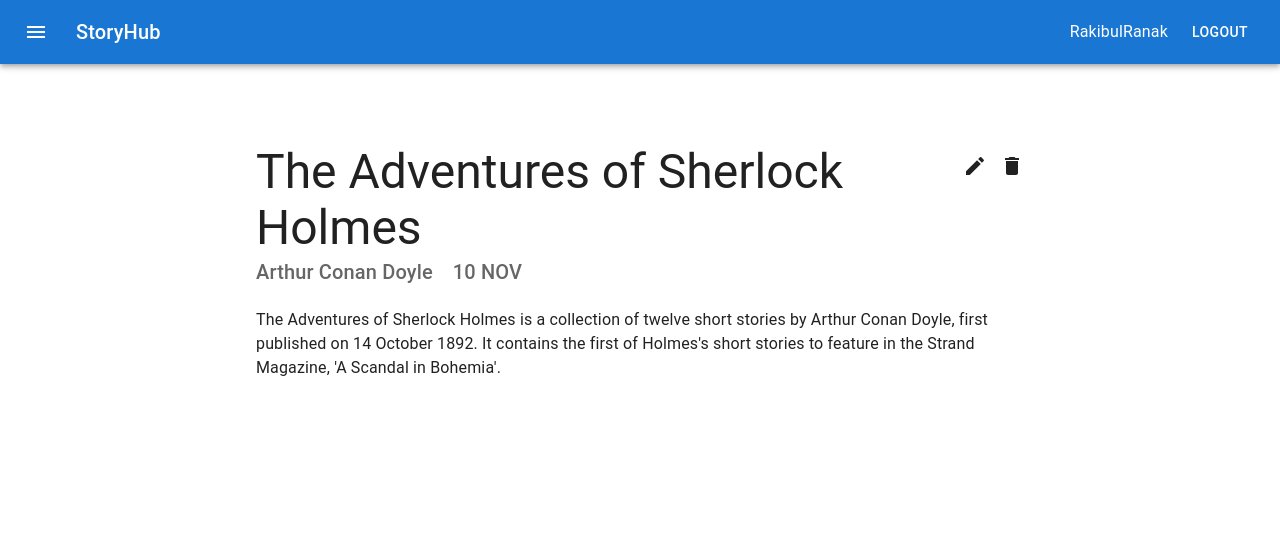
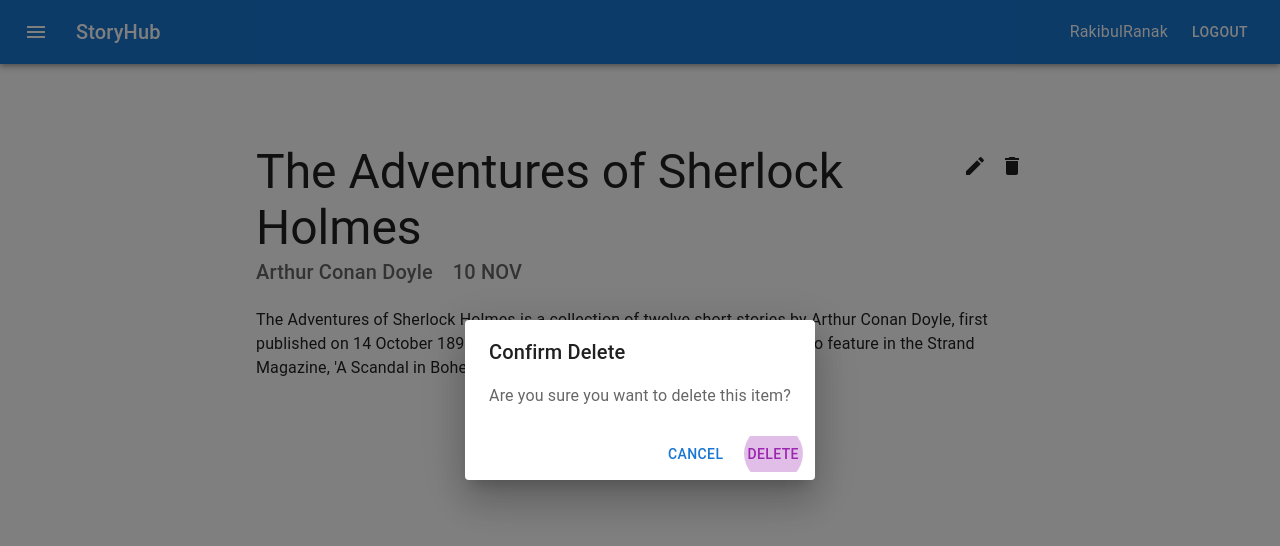
Before and after one commit to RakibulRanak/StoryBook-Frontend, a React (Create React App) app: page /stories/1 in a window 1280 px wide. Both pictures are taken after a click on the icon 1012 px from the left and 166 px from the top of the page. Shown: the top 546 px of the page. Built offline with nearby package versions, Linux system fonts and the light colour scheme.

Commit message:
Implement Delete Story

```diff
--- /dev/null
+++ b/src/components/generic/ConfirmDeleteDialog.tsx
@@ -0,0 +1,48 @@
+import { FC, useState } from "react";
+import {
+    Button,
+    Dialog,
+    DialogActions,
+    DialogContent,
+    DialogContentText,
+    DialogTitle,
+} from '@mui/material/';
+import { useAppDispatch } from "../../app/hook";
+import { deleteStory } from "../../features/storySlice";
+
+
+export const ConfirmDeleteDialog = (props: any) => {
+    const [open, setOpen] = useState(true);
+    const dispatch = useAppDispatch();
+
+    const handleDelete = () => {
+        props.close()
+        dispatch(deleteStory(props.id))
+    };
+
+    return (
+        <div>
+            <Dialog
+                open={open}
+                onClose={props.close}
+                aria-labelledby="alert-dialog-title"
+                aria-describedby="alert-dialog-description"
+            >
+                <DialogTitle id="alert-dialog-title">{"Confirm Delete"}</DialogTitle>
+                <DialogContent>
+                    <DialogContentText id="alert-dialog-description">
+                        Are you sure you want to delete this item?
+                    </DialogContentText>
+                </DialogContent>
+                <DialogActions>
+                    <Button onClick={props.close} color="primary">
+                        Cancel
+                    </Button>
+                    <Button onClick={handleDelete} color="secondary" autoFocus>
+                        Delete
+                    </Button>
+                </DialogActions>
+            </Dialog>
+        </div>
+    );
+}
--- a/src/components/story/StoryPreviewItem.tsx
+++ b/src/components/story/StoryPreviewItem.tsx
@@ -8,6 +8,7 @@ import Edit from "@mui/icons-material/Edit";
 import DeleteIcon from '@mui/icons-material/Delete';
 import StoryModal from "./StoryModal";
 import { useState } from "react";
+import { ConfirmDeleteDialog } from "../generic/ConfirmDeleteDialog";
 
 export const StoryPreviewItem: FC<Story> = ({
   title,
@@ -18,6 +19,7 @@ export const StoryPreviewItem: FC<Story> = ({
 }) => {
   const navigate = useNavigate();
   const [showModal, setShowModal] = useState(false);
+  const [open, setOpen] = useState(false);
 
   return (
     <Box
@@ -54,7 +56,10 @@ export const StoryPreviewItem: FC<Story> = ({
             story={story}
           />
         )}
-        <DeleteIcon sx={{ marginTop: "1.3vh", marginLeft: "1vw" }}></DeleteIcon>
+        <DeleteIcon onClick={() => setOpen(true)} sx={{ marginTop: "1.3vh", marginLeft: "1vw" }}></DeleteIcon>
+        {open && <ConfirmDeleteDialog close={() => {
+          setOpen(false)
+        }} storyId={id} ></ConfirmDeleteDialog>}
       </Box>
       <Typography
         variant="h6"
--- a/src/components/story/StoryViewItem.tsx
+++ b/src/components/story/StoryViewItem.tsx
@@ -10,10 +10,12 @@ import Box from "@mui/material/Box";
 import Edit from "@mui/icons-material/Edit";
 import DeleteIcon from '@mui/icons-material/Delete';
 import StoryModal from "./StoryModal";
+import { ConfirmDeleteDialog } from "../generic/ConfirmDeleteDialog";
 
 
 export const StoryViewItem: FC<StoryId> = ({ id }) => {
   const [showModal, setShowModal] = useState(false);
+  const [open, setOpen] = useState(false);
   const { story: storyData } = useAppSelector(
     (state: RootState) => state.story
   );
@@ -72,7 +74,10 @@ export const StoryViewItem: FC<StoryId> = ({ id }) => {
             story={story}
           />
         )}
-        <DeleteIcon sx={{ marginTop: "1.3vh", marginLeft: "1vw" }}></DeleteIcon>
+        <DeleteIcon onClick={() => setOpen(true)} sx={{ marginTop: "1.3vh", marginLeft: "1vw" }}></DeleteIcon>
+        {open && <ConfirmDeleteDialog close={() => {
+          setOpen(false)
+        }} storyId={id}></ConfirmDeleteDialog>}
       </Box>
       <Typography
         variant="h6"
--- a/src/features/storySlice.ts
+++ b/src/features/storySlice.ts
@@ -4,7 +4,7 @@ import story from '../storage/stories.json'
 
 const initialState: StoryState = {
     storyList: story,
-    story: null,
+    story: undefined,
 }
 
 const storySlice = createSlice({
@@ -15,7 +15,8 @@ const storySlice = createSlice({
             //state.storyList;
         },
         fetchStoryById: (state: StoryState, action: PayloadAction<number>) => {
-            state.story = state.storyList[action.payload - 1]
+            const fetchedStory: Story | undefined = state.storyList.find(obj => obj.id === action.payload)
+            state.story = fetchedStory;
         },
         postStory: (state: StoryState, action: PayloadAction<BaseStory>) => {
             const newStory: Story = {
@@ -32,8 +33,13 @@ const storySlice = createSlice({
             state.storyList[action.payload.id - 1].story = action.payload.story.story;
             state.story = state.storyList[action.payload.id - 1]
         },
+        deleteStory: (state: StoryState, action: PayloadAction<number>) => {
+            const filteredStories = state.storyList.filter(obj => obj.id !== action.payload)
+            state.storyList = filteredStories;
+
+        }
     }
 })
 
-export const { fetchStories, fetchStoryById, postStory, updateStory } = storySlice.actions;
+export const { fetchStories, fetchStoryById, postStory, updateStory, deleteStory } = storySlice.actions;
 export default storySlice.reducer
--- a/src/models/storyModel.ts
+++ b/src/models/storyModel.ts
@@ -15,7 +15,7 @@ export interface StoryList {
 
 export interface StoryState {
     storyList: Story[];
-    story: Story | null;
+    story: Story | undefined;
 }
 
 export type StoryId = {
```
